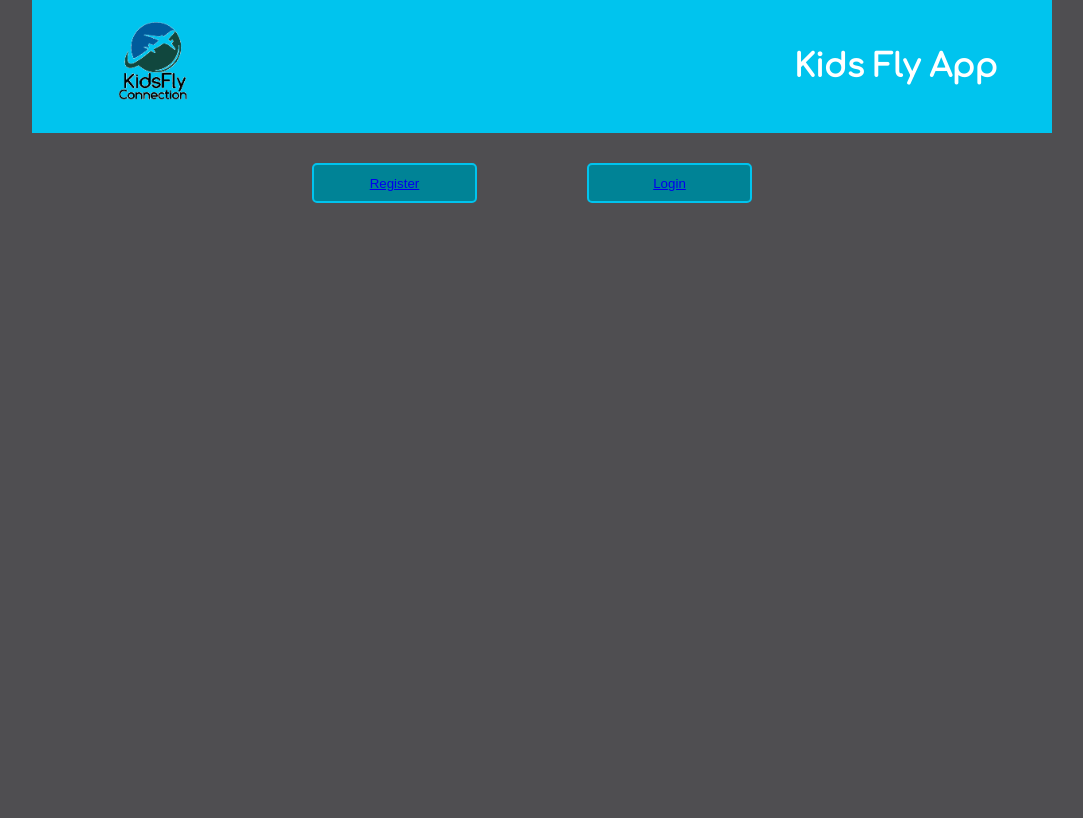
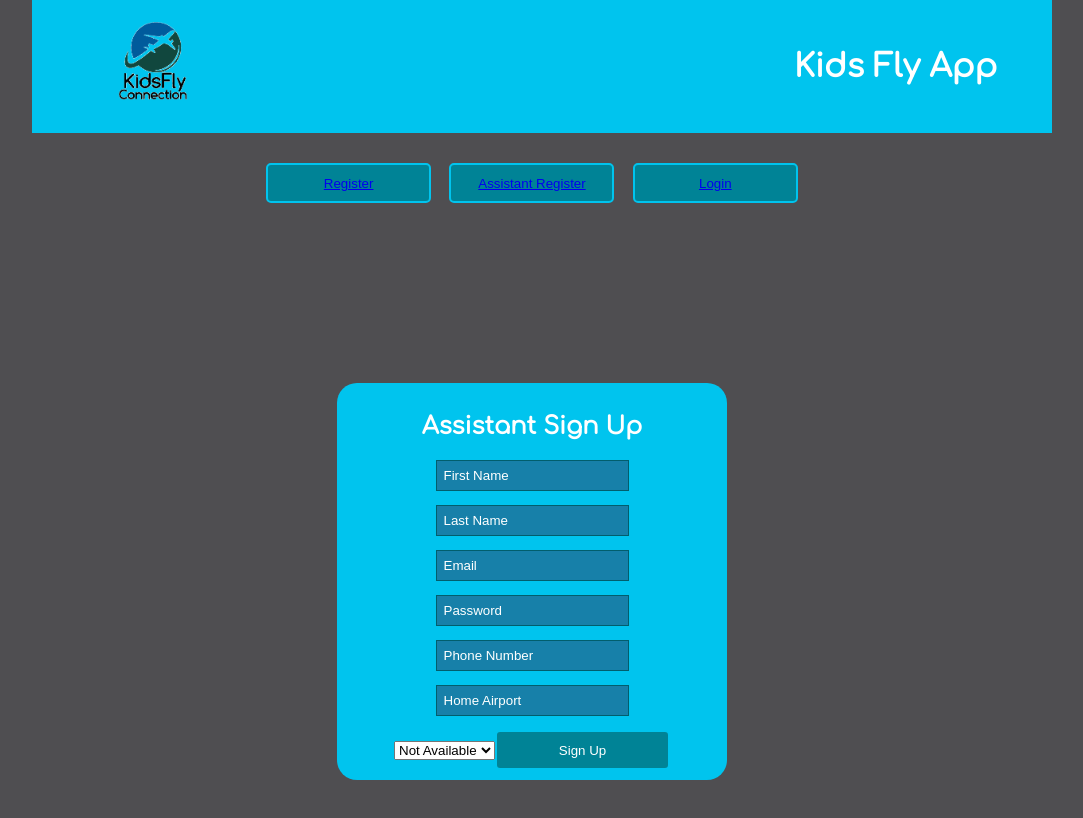
Before and after one commit to buildweek-kidsFly-pg/frontend, a React (Create React App) app: page /assistsignup in a window 1280 px wide. Shown: the top 818 px of the page, without its empty margins (108-1191 px from the left). Built offline with nearby package versions, Linux system fonts and the light colour scheme; the HTML template or start-up script is replaced by a standard one.

Commit message:
added availablility options to assistantsignup

```diff
--- a/src/App.js
+++ b/src/App.js
@@ -37,6 +37,9 @@ function App() {
         <button className="regbtn">
           <Link to="/register">Register</Link><br></br>
           </button>
+          <button className="assistbtn">
+            <Link to="assistsignup">Assistant Register</Link>
+            </button>
           <button className="logbtn">
             <Link to="/login">Login</Link><br></br>
             {/* <Link to="/admin">Admin Dashboard</Link> */}
@@ -47,6 +50,7 @@ function App() {
       <AssistSignUp/> */}
       <Route path="/register" component={SignUp} />
       <Route path="/login" component={LogIn}/>
+      <Route path="/assistsignup" component={AssistSignUp}/>
       <PrivateRoute exact path="/parent" component={ParentProfile}/>
       </div>
     </Router>
--- a/src/React-I-components/registration/AssistSignUp.js
+++ b/src/React-I-components/registration/AssistSignUp.js
@@ -1,6 +1,7 @@
 import React from "react";
 import {withFormik, Form, Field} from "formik";
 import * as Yup from "yup";
+import {Input} from 'reactstrap';
 
 const AssistSignUp = ({ values, errors, touched, status }) => {
   const handleSubmit = event => {
@@ -8,7 +9,7 @@ const AssistSignUp = ({ values, errors, touched, status }) => {
   }
 
   return (
-      <div className="registration">
+      <div className="assistlogin">
 
           <Form onSubmit={handleSubmit}>
               <h2>Assistant Sign Up</h2>
@@ -18,14 +19,14 @@ const AssistSignUp = ({ values, errors, touched, status }) => {
               type="text"
               placeholder="First Name"
               />
-              {touched.firstName && errors.firstName && (<p>{errors.firstName}</p>)}
+              {touched.first_name && errors.first_name && (<p>{errors.first_name}</p>)}
 
               <Field
               name="last_name"
               type="text"
               placeholder="Last Name"
               />
-              {touched.lastName && errors.lastName && (<p>{errors.lastName}</p>)}
+              {touched.last_name && errors.last_name && (<p>{errors.last_name}</p>)}
 
               <Field
               name="email"
@@ -53,8 +54,15 @@ const AssistSignUp = ({ values, errors, touched, status }) => {
               type="text"
               placeholder="Home Airport"
               />
-              {touched.airport && errors.airport && (<p>{errors.airport}</p>)}
-              <button type="submit">Sign Up</button>
+              {touched.a_home_airport && errors.a_home_airport && (<p>{errors.a_home_airport}</p>)}
+              <div className="assisbtn">
+              <Input type="select">
+              <option value={false}>Not Available</option>
+              <option value={true}>Available</option>
+              </Input>
+              <button className="btnsign" type="submit">Sign Up</button>
+              </div>
+
 
           </Form>
       </div>
--- a/src/React-I-components/registration/Registration.scss
+++ b/src/React-I-components/registration/Registration.scss
@@ -1,10 +1,4 @@
     $phone: 500px;
-    .registration {
-        display: flex;
-        flex-direction: column;
-        width: 100%;
-    }
-
     .headertest {
         display: flex;
         flex-direction: row-reverse;
@@ -22,9 +16,8 @@
     .signup {
         display: flex;
         flex-direction: column;
+        text-align: center;
         width: 350px;
-        justify-content: space-between;
-        align-items: center;
         height: 50%;
         margin: 5% auto 10% auto;
         padding: 2% 5% 7% 5%;
@@ -51,7 +44,7 @@
             }
         }
         .btnsign {
-            width: 30%;
+            width: 50%;
             height: 40px;
             background: #008396;
             color: white;
@@ -72,6 +65,7 @@
         flex-direction: column;
         width: 350px;
         justify-content: space-between;
+        text-align: center;
         height: 30%;
         margin: 15% auto;
         padding: 1% 2%;
@@ -96,7 +90,7 @@
             }
         }
         .btnlog {
-            width: 30%;
+            width: 50%;
             height: 40px;
             background: #008396;
             color: white;
@@ -113,9 +107,6 @@
     }
 
     .btncontainer {
-        // display: flex;
-        // justify-content: space-evenly;
-        // padding-top: 5%;
         display: flex;
         justify-content: space-around;
         width: 55%;
@@ -135,8 +126,51 @@
                 color: #4F4E51;
             }
         }
-        Link {
-            text-decoration: none;
+    }
+
+    .assistlogin {
+        display: flex;
+        flex-direction: column;
+        width: 350px;
+        justify-content: space-between;
+        text-align: center;
+        height: 30%;
+        margin: 15% auto;
+        padding: 1% 2%;
+        background-color: #00C4EE;
+        border-radius: 20px;
+        @media (max-width: $phone) {
+            margin-top: 40%;
+        }
+         ::placeholder {
+            color: white;
+        }
+        input {
+            height: 15%;
+            padding: 2%;
+            margin-bottom: 4%;
+            box-sizing: border-box;
+            border: 1px solid #015e6d;
+            background-color: #1780A9;
+            &:focus {
+                transition: 0.2s;
+                border: 3px solid white;
+            }
+        }
+        .btnsign {
+            width: 50%;
+            height: 40px;
+            background: #008396;
+            color: white;
+            border: solid, 2px, #00C4EE;
+            border-radius: 5px;
+            @media (max-width: $phone) {
+                width: 50%;
+            }
+            &:hover {
+                background: lightblue;
+                color: #4F4E51;
+            }
         }
     }
 
```
